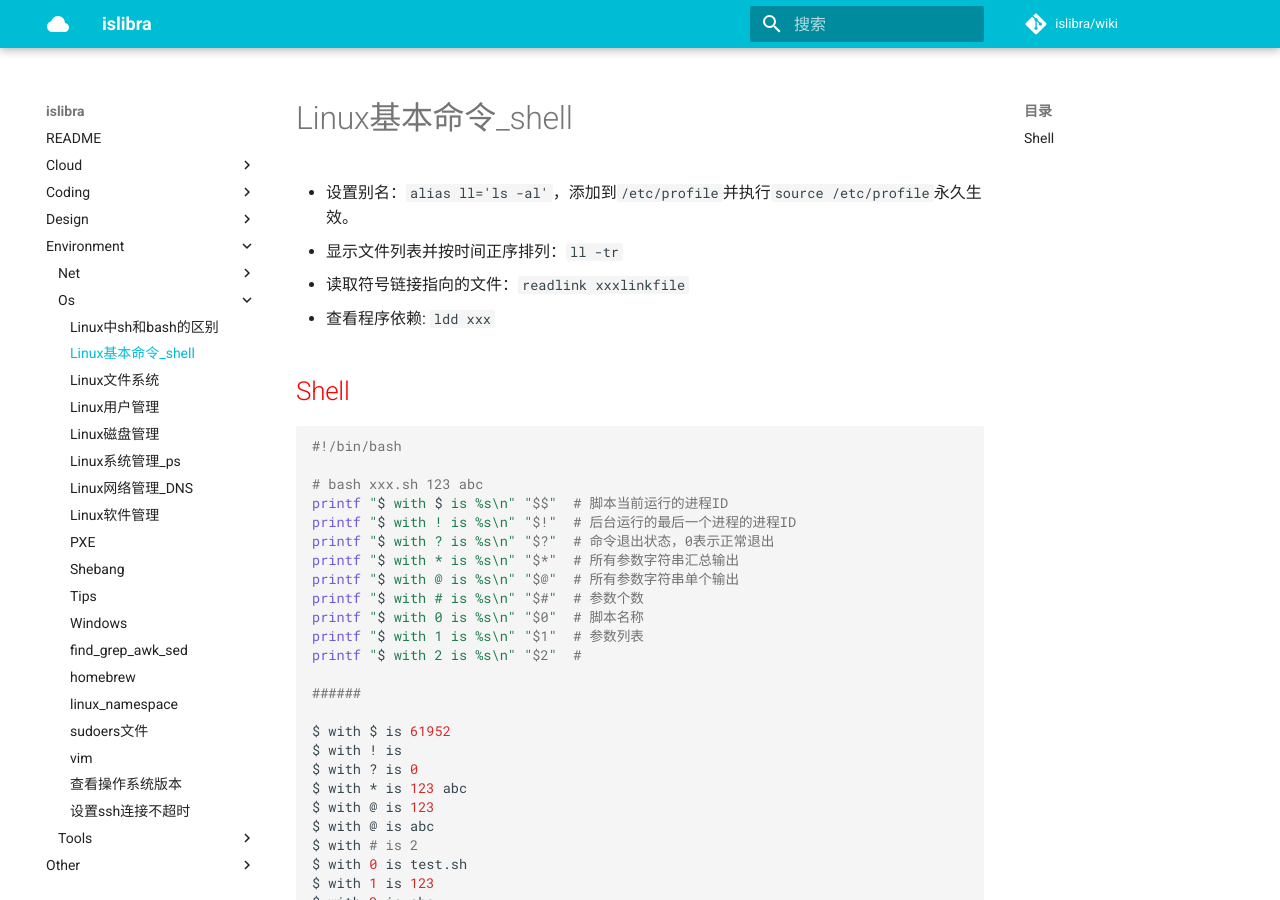
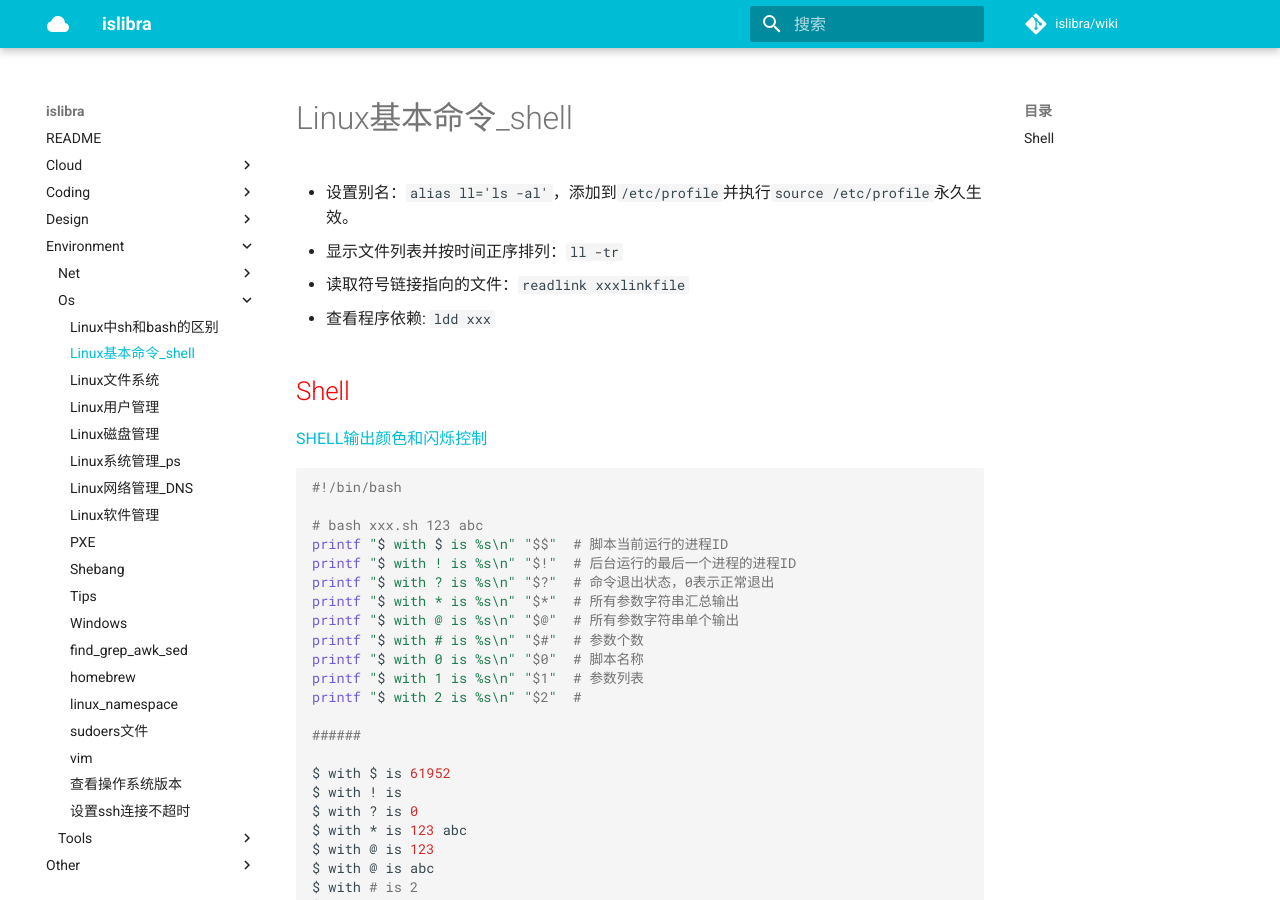
Before and after one commit to islibra/wiki, an MkDocs documentation site: the page built from docs/environment/os/Linux基本命令_shell.md, in a window 1280 px wide and 900 px high. Built offline with MkDocs 1.6.1 and Material for MkDocs 9.7.7, drawn with Linux system fonts in a browser that asks for light colours; comment, search, counter and statistics services are not loaded.

Commit message:
Update Linux基本命令_shell.md

````diff
--- a/docs/environment/os/Linux基本命令_shell.md
+++ b/docs/environment/os/Linux基本命令_shell.md
@@ -7,6 +7,8 @@
 
 
 ## Shell
+
+[SHELL输出颜色和闪烁控制](https://www.jianshu.com/p/ba1b8aded634)
 
 ```bash
 #!/bin/bash
````
